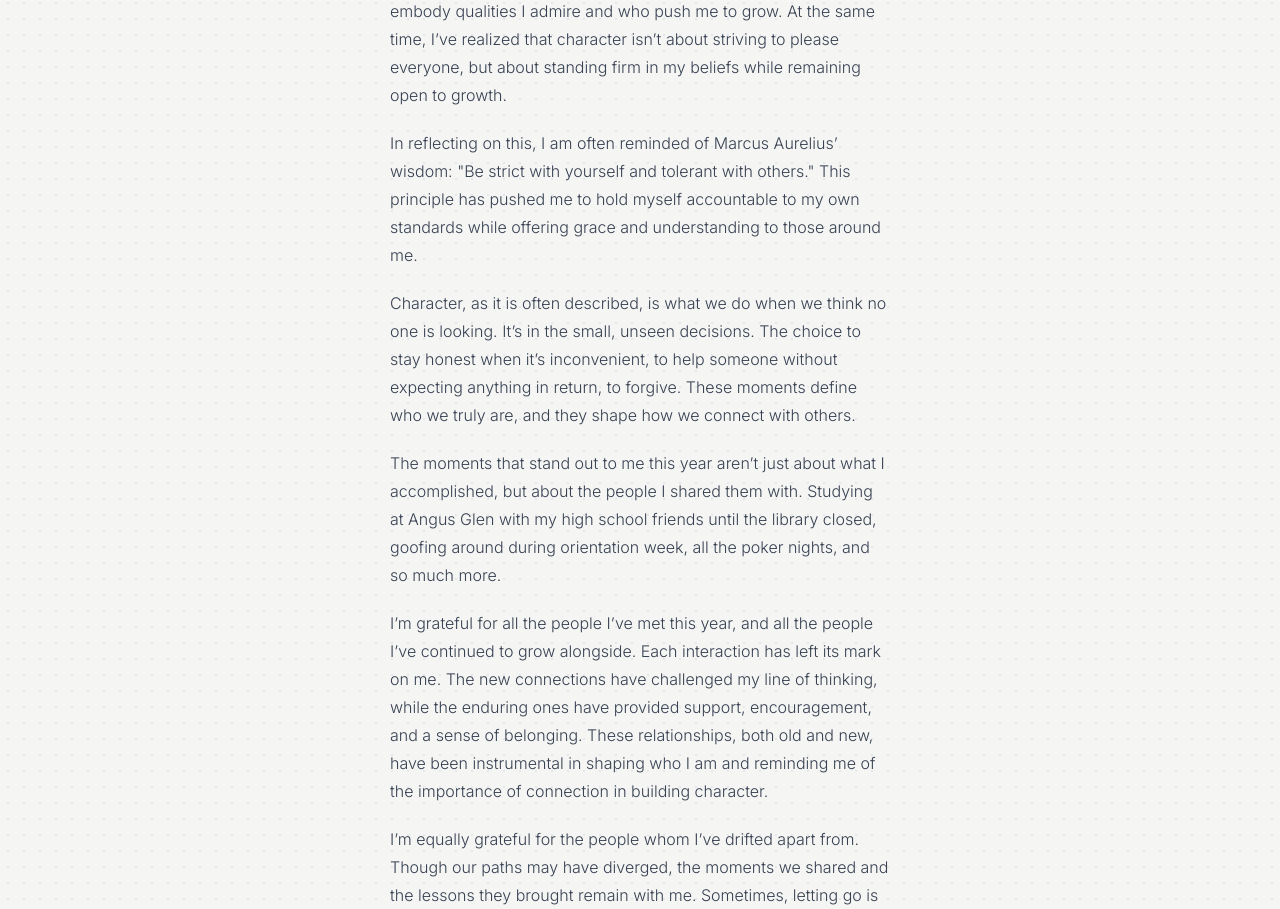
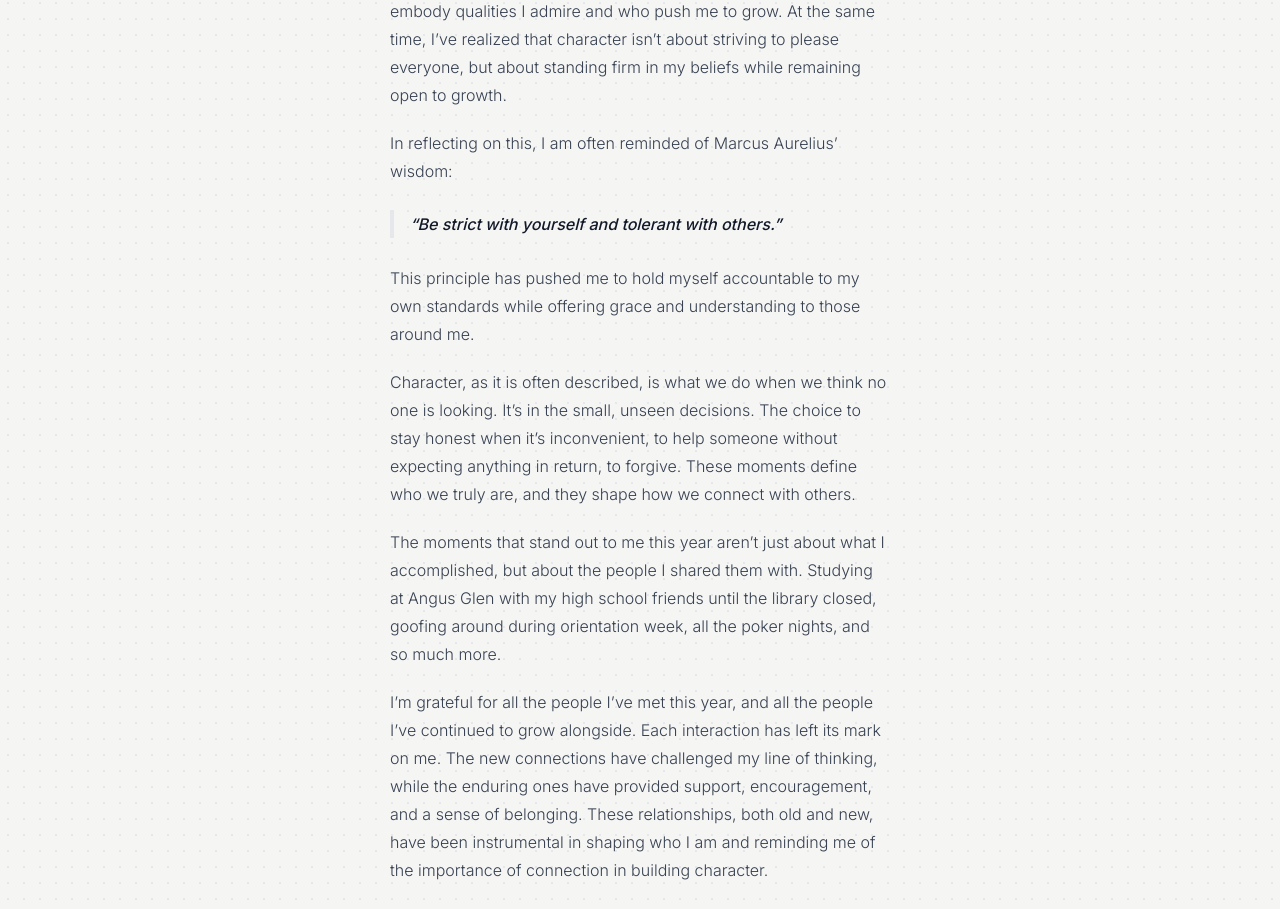
Before and after one commit to martin226/v2, a Next.js app: page /writing/reflecting-on-2024 in a window 1280 px wide. Shown: the part 6357-7266 px from the top of the page. Built offline with nearby package versions, Linux system fonts and the light colour scheme.

Commit message:
content: update to blockquote

```diff
--- a/src/app/writing/reflecting-on-2024/page.mdx
+++ b/src/app/writing/reflecting-on-2024/page.mdx
@@ -82,7 +82,11 @@ This year has reminded me what humanity really is. Humanity is not found in acco
 
 I’ve come to appreciate the importance of seeking out individuals who challenge and inspire me—friends, mentors, and peers who embody qualities I admire and who push me to grow. At the same time, I’ve realized that character isn’t about striving to please everyone, but about standing firm in my beliefs while remaining open to growth.
 
-In reflecting on this, I am often reminded of Marcus Aurelius’ wisdom: "Be strict with yourself and tolerant with others." This principle has pushed me to hold myself accountable to my own standards while offering grace and understanding to those around me.
+In reflecting on this, I am often reminded of Marcus Aurelius’ wisdom:
+
+> Be strict with yourself and tolerant with others.
+
+This principle has pushed me to hold myself accountable to my own standards while offering grace and understanding to those around me.
 
 Character, as it is often described, is what we do when we think no one is looking. It’s in the small, unseen decisions. The choice to stay honest when it’s inconvenient, to help someone without expecting anything in return, to forgive. These moments define who we truly are, and they shape how we connect with others.
 
```
